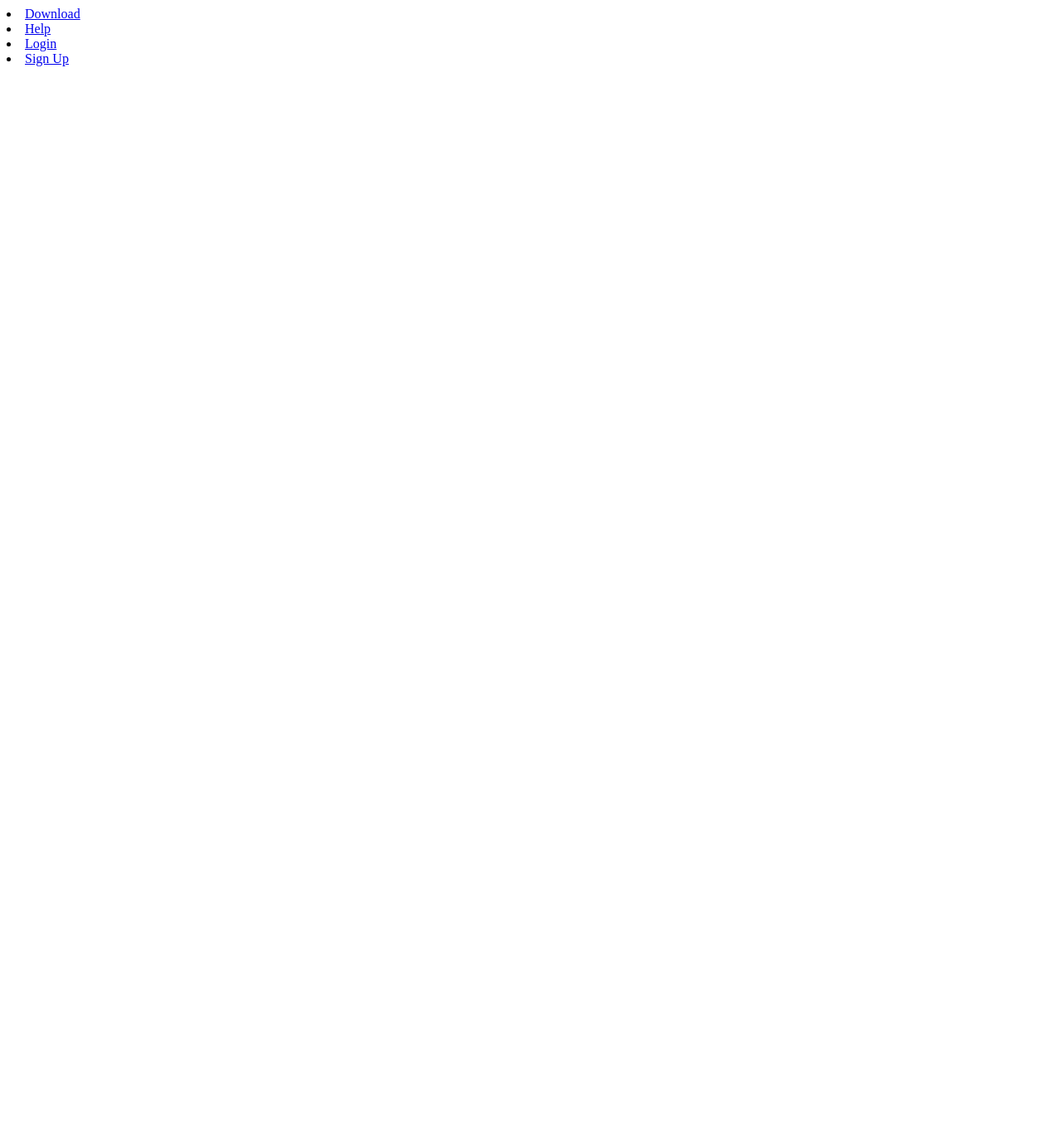
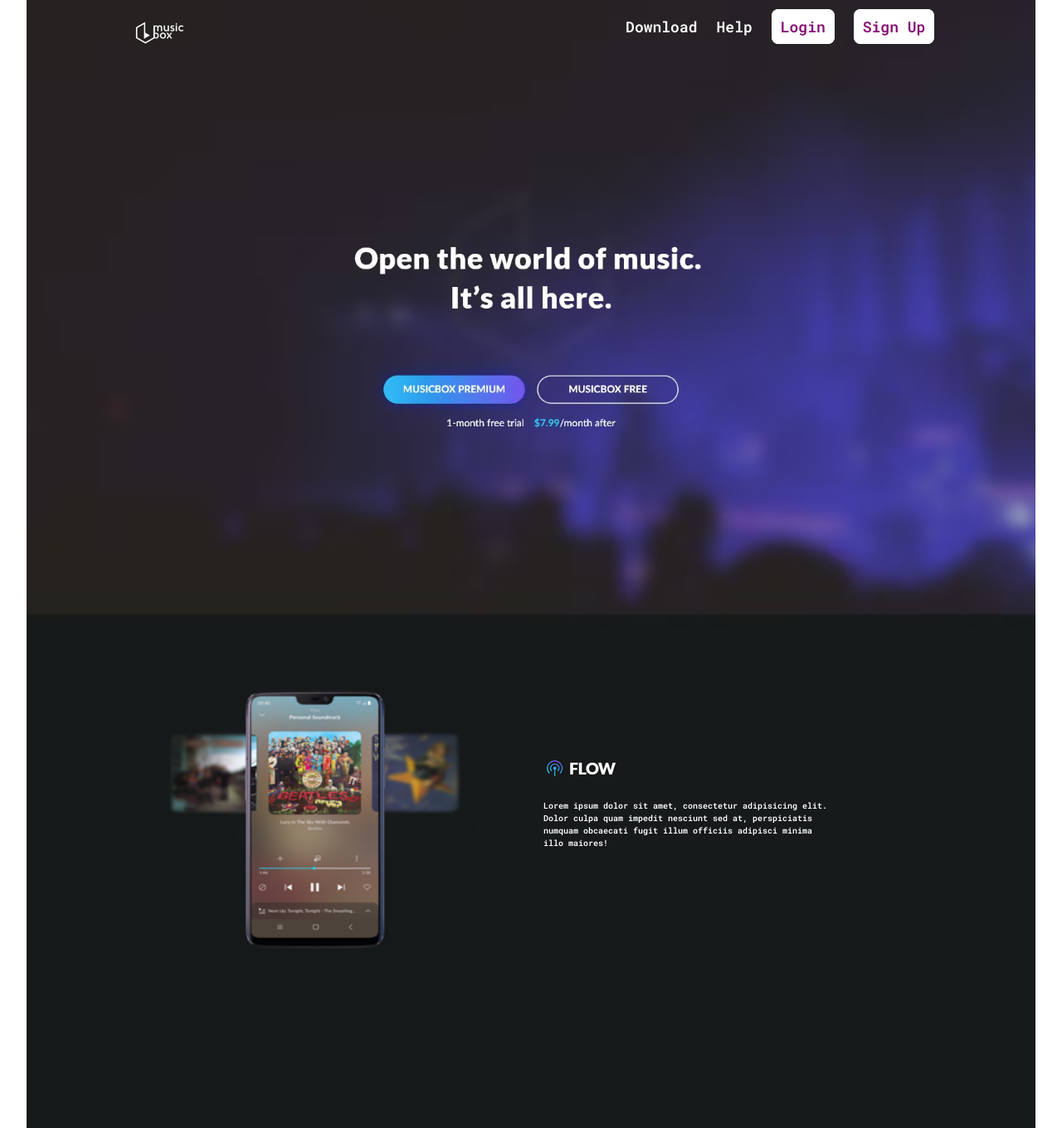
Before and after one commit to TurdaliyevJoraqozi/music-website, a website: page index.html in a window 1280 px wide. Shown: the whole page at 83% size. Before the commit the page ends 800 px from the top, so only its background shows below. Drawn offline with Linux system fonts and the light colour scheme.

Commit message:
ended flow section

```diff
--- a/index.html
+++ b/index.html
@@ -8,13 +8,18 @@
       href="https://fonts.googleapis.com/css2?family=Montserrat:ital,wght@0,400;0,500;0,700;1,400;1,500;1,700&family=Roboto+Mono:ital,wght@0,600;0,700;1,600;1,700&display=swap"
       rel="stylesheet"
     />
+    <link rel="stylesheet" href="css/style.css" />
     <title>Landing page</title>
   </head>
   <body>
-    <nav>
+    <header>
+      <nav class="container">
         <div class="landing__nav">
-        <div class="logo"></div>
+          <div class="logo">
+            <img src="./images/landing__logo.PNG" alt="landing__logo.PNG" />
+          </div>
           <div class="landing__nav-menus">
+            <ul>
               <li><a href="#">Download</a></li>
               <li><a href="#">Help</a></li>
               <li>
@@ -23,10 +28,32 @@
               <li>
                 <a href="#"><span>Sign Up</span></a>
               </li>
+            </ul>
           </div>
         </div>
       </nav>
-    <main></main>
+    </header>
+    <main>
+      <section class="section__flow">
+        <div class="section__flow-box container">
+          <div class="section__flow-box--img">
+            <img src="/images/landing-phone.PNG" alt="landing-phone.PNG" />
+          </div>
+          <div class="section__flow-box--description">
+            <div class="section__flow--icon">
+              <img src="/images/flow-icon.PNG" alt="flow-icon" />
+            </div>
+            <div class="section__flow--description">
+              <p>
+                Lorem ipsum dolor sit amet, consectetur adipisicing elit. Dolor
+                culpa quam impedit nesciunt sed at, perspiciatis numquam
+                obcaecati fugit illum officiis adipisci minima illo maiores!
+              </p>
+            </div>
+          </div>
+        </div>
+      </section>
+    </main>
     <footer></footer>
   </body>
 </html>
--- /dev/null
+++ b/sass/abstract/_validation.scss
@@ -0,0 +1 @@
+$color-white: #fff;
--- /dev/null
+++ b/sass/layout/_header.scss
@@ -0,0 +1,11 @@
+header {
+  width: 95vw;
+  height: 100vh;
+  background-image: url(/images/BG-22.avif);
+  background-position: center;
+  background-size: cover;
+  background-repeat: no-repeat;
+  padding-top: 2rem;
+  display: block;
+  margin: 0 auto;
+}
--- a/sass/layout/_navigation.scss
+++ b/sass/layout/_navigation.scss
@@ -0,0 +1,30 @@
+// landing page navigation
+.landing__nav {
+  display: flex;
+  justify-content: space-between;
+  // margin-top: 2rem;
+  .landing__nav-menus {
+    ul {
+      display: flex;
+      li {
+        margin-left: 2.3rem;
+        a {
+          font-size: 1.8rem;
+          color: $color-white;
+          span {
+            background-color: $color-white;
+            transition: all 0.4s ease-in-out;
+            color: rgba(129, 5, 109, 0.959);
+            padding: 0.8rem 1rem;
+            border-radius: 0.8rem;
+            border: 1px solid $color-white;
+            &:hover {
+              background-color: transparent;
+              color: $color-white;
+            }
+          }
+        }
+      }
+    }
+  }
+}
--- a/sass/main.scss
+++ b/sass/main.scss
@@ -1,2 +1,6 @@
+@import "abstract/validation";
 @import "base/reset";
 @import "layout/navigation";
+@import "layout/header";
+@import "base/typography";
+@import "pages/landing";
--- /dev/null
+++ b/sass/pages/_landing.scss
@@ -0,0 +1,33 @@
+// section__flow page
+.section__flow {
+  width: 95vw;
+  height: 70vh;
+  background-color: #161a1a;
+  display: block;
+  margin: 0 auto;
+  &-box {
+    display: grid;
+    grid-template-columns: repeat(2, 1fr);
+    column-gap: 3rem;
+    padding-top: 3rem;
+    &--img {
+      img {
+        display: block;
+        margin: 0 auto;
+        width: 80%;
+        height: 90%;
+      }
+    }
+    &--description {
+      margin-top: 8rem;
+      color: $color-white;
+    }
+  }
+  &--description {
+    width: 75%;
+    p {
+      line-height: 1.5;
+      margin-top: 2rem;
+    }
+  }
+}
```
Also changed, not shown: css/style.css, images/flow-icon.PNG (added), images/landing-phone.PNG (added), images/landing__logo.PNG (added), sass/base/typography.scss (added). Lines whose indentation alone changed are shown as unchanged.
